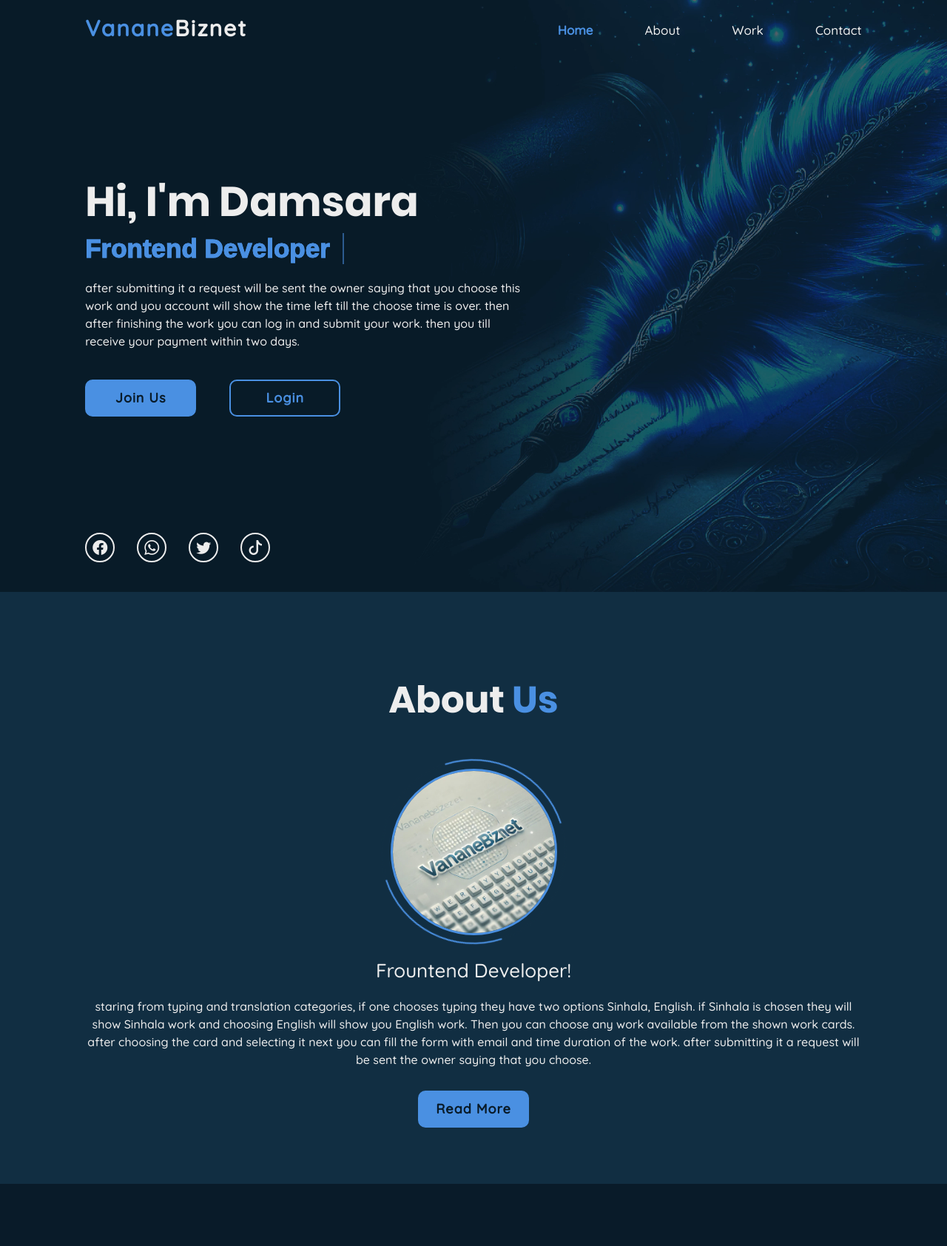
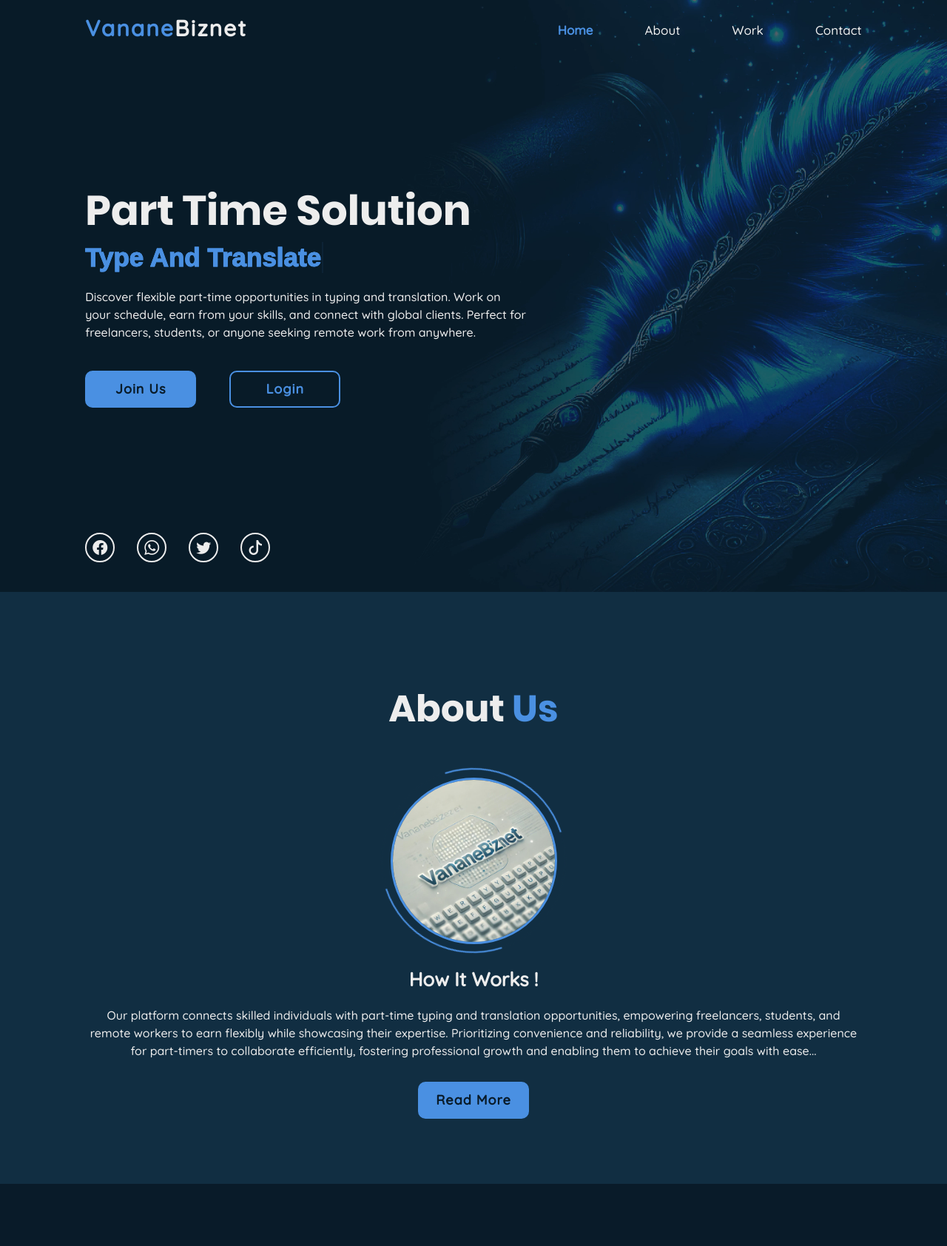
Before and after one commit to TharinduDamsara/Ebiznet, a PHP site: page / in a window 1280 px wide. Shown: the top 1684 px of the page at 74% size. Run offline with PHP 8.4, Linux system fonts and the light colour scheme.

Commit message:
Created content

```diff
--- a/css/style.css
+++ b/css/style.css
@@ -338,6 +338,7 @@ span {
 
 .about-content h3 {
     font-size: 2.6rem;
+    font-weight: 700;
 }
 
 .about-content p {
--- a/index.php
+++ b/index.php
@@ -40,14 +40,13 @@
     <!-- Hero Section -->
     <section class="home" id="home">
         <div class="home-content">
-            <h1>Hi, I'm Damsara</h1>
+            <h1>Part Time Solution</h1>
             <div class="text-animate">
-                <h3>Frontend Developer</h3>
+                <h3>Type And Translate</h3>
             </div>
-            <p>after submitting it a request will be sent the owner saying that you choose this work and you account will
-                show the time left till the choose time is over.
-                then after finishing the work you can log in and submit your work.
-                then you till receive your payment within two days.
+            <p>Discover flexible part-time opportunities in typing and translation.
+                Work on your schedule, earn from your skills, and connect with global clients.
+                Perfect for freelancers, students, or anyone seeking remote work from anywhere.
             </p>
 
             <div class="btn-box">
@@ -73,14 +72,12 @@
             <span class="circle-spin"></span>
         </div>
         <div class="about-content">
-            <h3>Frountend Developer!</h3>
+            <h3>How It Works !</h3>
             <p>
-                staring from typing and translation categories,
-                if one chooses typing they have two options Sinhala,
-                English. if Sinhala is chosen they will show Sinhala work and choosing English will show you English work.
-                Then you can choose any work available from the shown work cards.
-                after choosing the card and selecting it next you can fill the form with email and time duration of the work.
-                after submitting it a request will be sent the owner saying that you choose.
+                Our platform connects skilled individuals with part-time typing and translation opportunities,
+                empowering freelancers, students, and remote workers to earn flexibly while showcasing their expertise.
+                Prioritizing convenience and reliability, we provide a seamless experience for part-timers to collaborate efficiently,
+                fostering professional growth and enabling them to achieve their goals with ease...
             </p>
             <div class="btn-box btns">
                 <a href="#" class="btn">Read More</a>
@@ -102,8 +99,8 @@
                         <div class="content">
                             <div class="work-qty"><i class="bi bi-keyboard"></i> Remaining Tasks - 10</div>
                             <h3>Typing - Sinhala</h3>
-                            <p>We want to present a simple and clear explanation of a soon to be made webpage which can be used for people searching for a part time job.
-                                it mainly has two categories which are typing and translation.</p>
+                            <p>Typing Sinhala jobs involve using a Sinhala keyboard or software to type content.
+                                You can select tasks based on your preferred time duration and submit the completed work for payment.</p>
                         </div>
                     </div>
 
@@ -111,8 +108,8 @@
                         <div class="content">
                             <div class="work-qty"><i class="bi bi-keyboard"></i> Remaining Tasks - 10</div>
                             <h3>Typing - English</h3>
-                            <p>We want to present a simple and clear explanation of a soon to be made webpage which can be used for people searching for a part time job.
-                                it mainly has two categories which are typing and translation.</p>
+                            <p>Typing English jobs involve using a English keyboard or software to type content.
+                                You can select tasks based on your preferred time duration and submit the completed work for payment.</p>
                         </div>
                     </div>
                 </div>
@@ -126,8 +123,9 @@
                         <div class="content">
                             <div class="work-qty"><i class="bi bi-translate"></i> Remaining Tasks - 10</div>
                             <h3>Translate - Sinhala To English</h3>
-                            <p>We want to present a simple and clear explanation of a soon to be made webpage which can be used for people searching for a part time job.
-                                it mainly has two categories which are typing and translation.</p>
+                            <p>Sinhala to English translation involves converting Sinhala text into accurate English.
+                                Select tasks, set your time duration, and submit completed work.
+                                After submission, you’ll receive payment.</p>
                         </div>
                     </div>
 
@@ -135,8 +133,9 @@
                         <div class="content">
                             <div class="work-qty"><i class="bi bi-translate"></i> Remaining Tasks - 10</div>
                             <h3>Translate - English To Sinhala</h3>
-                            <p>We want to present a simple and clear explanation of a soon to be made webpage which can be used for people searching for a part time job.
-                                it mainly has two categories which are typing and translation.</p>
+                            <p>English to Sinhala translation involves converting English text into Sinhala.
+                                Choose tasks, set your time duration, and submit completed work.
+                                After submission, you’ll receive payment.</p>
                         </div>
                     </div>
                 </div>
```
Also changed, not shown: other parts of css/style.css (+35 -8 lines).
